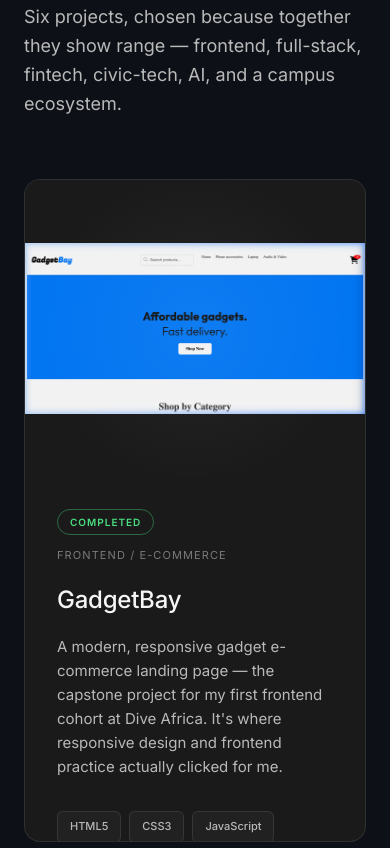
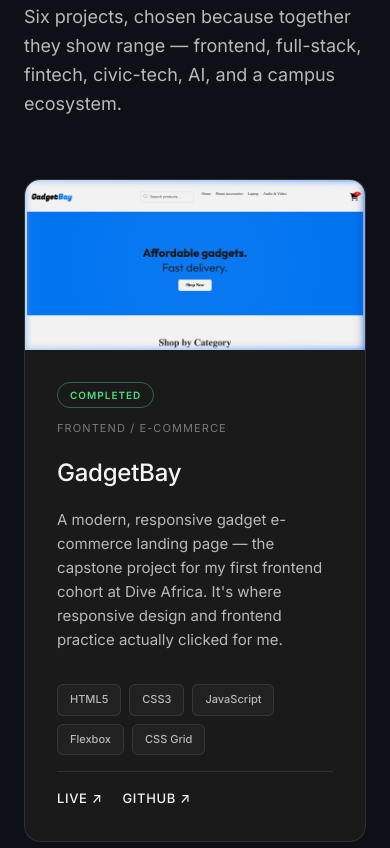
Before and after one commit to Abdul-123t/dayan, a website: page index.html in a window 390 px wide. Shown: the part 1148-1996 px from the top of the page. Drawn offline with nearby package versions, Linux system fonts and the light colour scheme.

Commit message:
Update DAYAN portfolio website

```diff
--- a/index.html
+++ b/index.html
@@ -254,7 +254,7 @@
         </article>
 
         <article class="build-card reveal" id="build-voting">
-          <div class="build-visual build-visual--img" data-fallback="SV">
+          <div class="build-visual build-visual--img">
             <img src="assets/voting-portal-preview.png" alt="TPI Vote Portal — Student Election Dashboard"
               loading="lazy" />
           </div>
--- a/styles.css
+++ b/styles.css
@@ -586,31 +586,35 @@
   opacity: 1;
 }
 
+/* Featured cards span full width and stack vertically so screenshots
+   are never forced to fill an arbitrary height set by the text column. */
 .build-card.build-lg {
   grid-column: span 2;
-  flex-direction: row;
+  flex-direction: column;
 }
 
 .build-visual {
   position: relative;
-  min-height: 240px;
-  background: #1a1a1a;
+  background: #111;
   display: flex;
   align-items: center;
   justify-content: center;
   overflow: hidden;
+  /* No fixed min-height — let the image set its own height */
 }
 
 .build-visual::before {
   content: "";
   position: absolute;
   inset: 0;
-  background: radial-gradient(circle at center, rgba(255,255,255,0.05) 0%, transparent 70%);
+  background: radial-gradient(circle at center, rgba(255,255,255,0.04) 0%, transparent 70%);
+  pointer-events: none;
+  z-index: 1;
 }
 
+/* Large cards: image is full-width on top */
 .build-lg .build-visual {
-  flex: 0 0 45%;
-  min-height: auto;
+  width: 100%;
 }
 
 .build-visual::after {
@@ -628,23 +632,27 @@
   color: rgba(255, 255, 255, 0.12);
 }
 
-/* Build visual with real image */
+/* Build visual with real image — show the FULL screenshot */
 .build-visual--img {
   padding: 0;
+  background: #111;         /* neutral letterbox when image has bars */
   overflow: hidden;
 }
 
 .build-visual--img img {
+  /* Use 'contain' so no part of the screenshot is cropped.
+     Width is always 100% of the card; height follows naturally. */
+  display: block;
   width: 100%;
-  height: 100%;
-  object-fit: cover;
+  height: auto;
+  object-fit: contain;
   object-position: center top;
-  display: block;
+  /* Subtle zoom on hover — small value so we don't re-crop */
   transition: transform 0.7s cubic-bezier(0.16, 1, 0.3, 1);
 }
 
 .build-card:hover .build-visual--img img {
-  transform: scale(1.04);
+  transform: scale(1.02);
 }
 
 .build-visual--img::after {
@@ -809,30 +817,31 @@
 @media (max-width: 900px) {
   .builds-grid {
     grid-template-columns: 1fr;
+    gap: 24px;
   }
   .build-card.build-lg {
     grid-column: span 1;
     flex-direction: column;
   }
+  /* Remove any min-height that would force cropping on tablets */
   .build-visual {
-    min-height: 200px;
+    min-height: unset;
   }
 }
+
 @media (max-width: 600px) {
   .builds-grid {
     grid-template-columns: 1fr;
-    gap: 24px;
+    gap: 20px;
   }
   .build-card {
     flex-direction: column;
   }
-  .build-visual {
-    min-height: 150px;
-  }
+  /* Keep images fully visible on small phones too */
   .build-visual--img img {
     width: 100%;
     height: auto;
-    object-fit: cover;
+    object-fit: contain;
   }
 }
 
```
